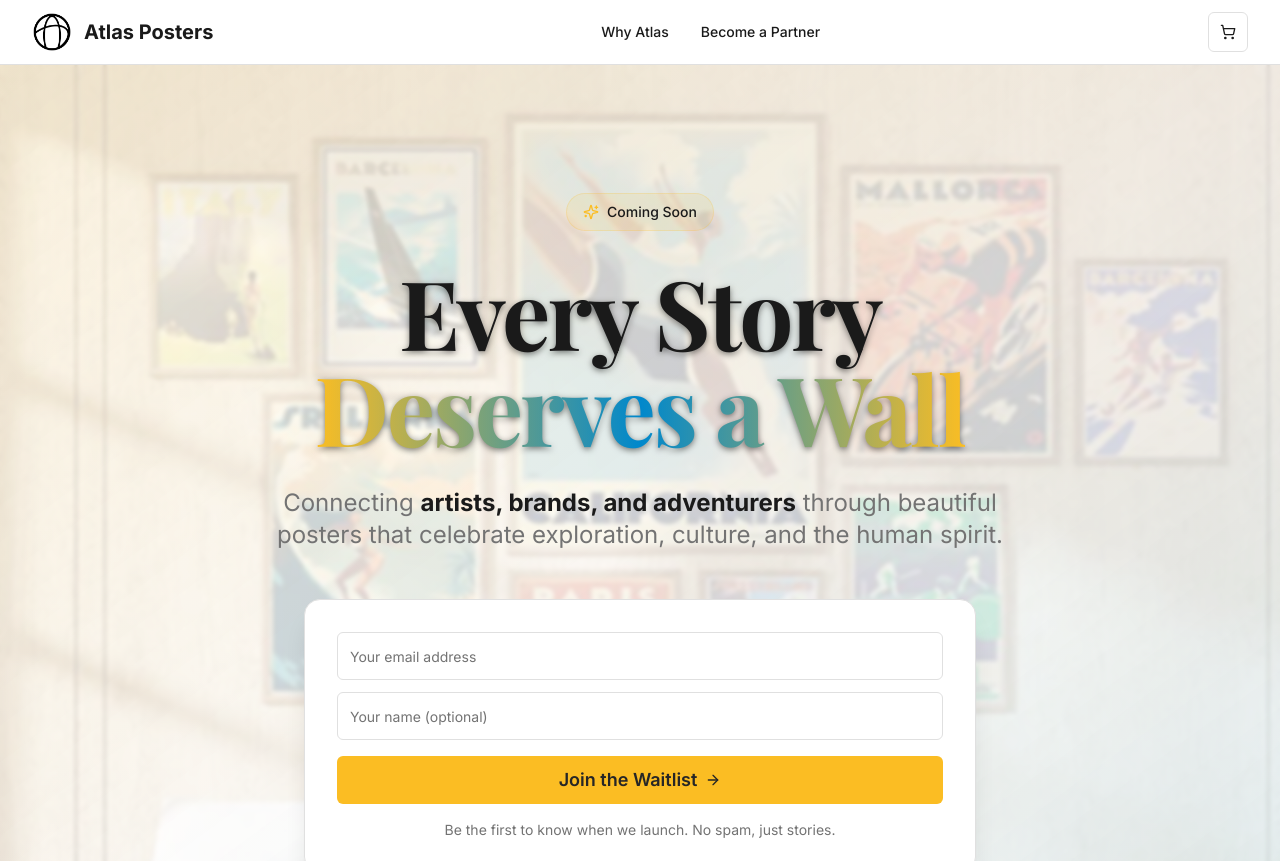
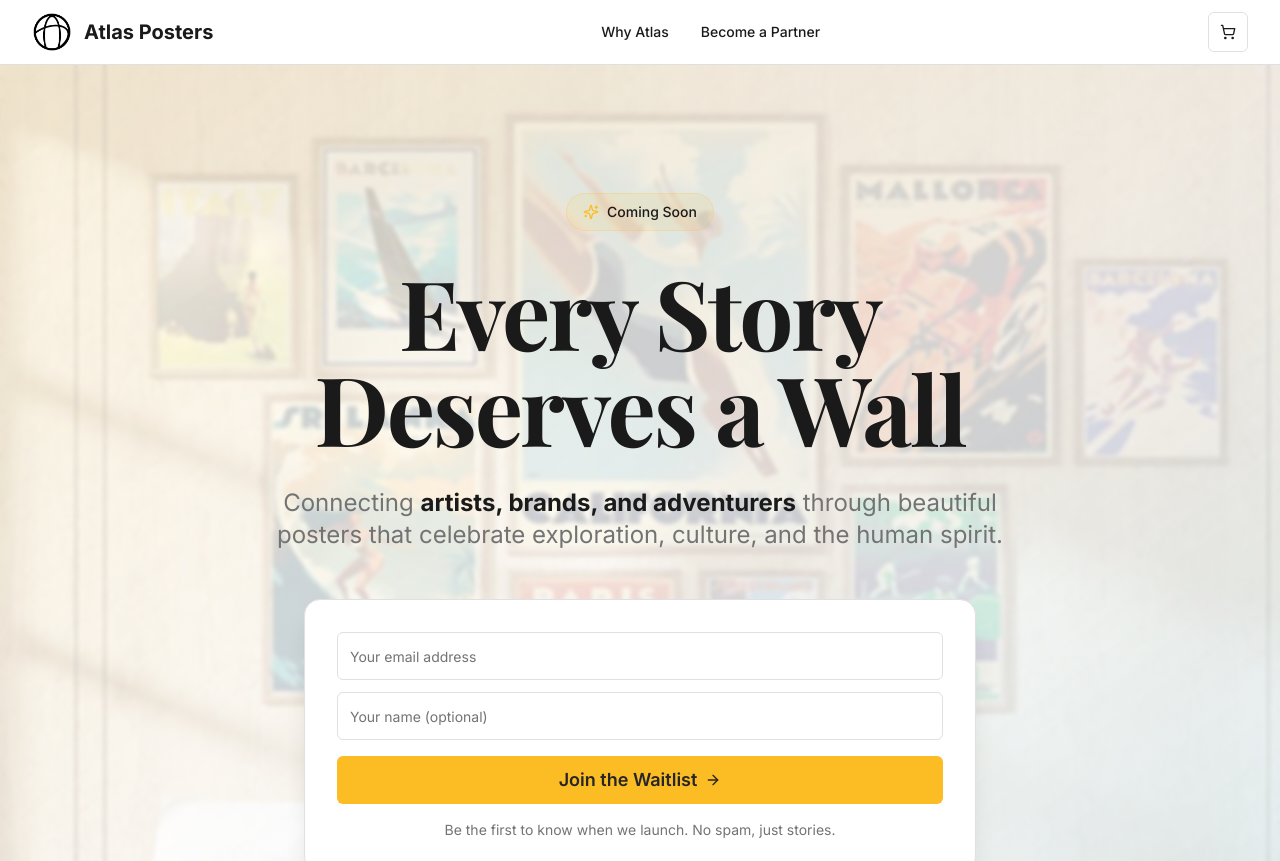
Before and after one commit to jeremycastro/atlasposters-857f32f2, a React (Vite) app: page / in a window 1280 px wide. Shown: the top 861 px of the page. Built offline with nearby package versions, Linux system fonts and the light colour scheme; the HTML template or start-up script is replaced by a standard one; a web font is replaced by a local one.

Commit message:
Remove heading drop shadow and solidify gradient text
Remove the drop shadow from the hero heading and convert the gradient-wrapped portion to solid text, making the "Deserves a Wall" line match the solid styling of the heading.

```diff
--- a/src/pages/Index.tsx
+++ b/src/pages/Index.tsx
@@ -103,12 +103,10 @@ const Index = () => {
               Coming Soon
             </div>
 
-            <h1 className="text-5xl md:text-7xl lg:text-8xl font-bold tracking-tight leading-[1.1]" style={{ filter: 'drop-shadow(0 2px 3px rgba(0, 0, 0, 0.5))' }}>
+            <h1 className="text-5xl md:text-7xl lg:text-8xl font-bold tracking-tight leading-[1.1]">
               Every Story
               <br />
-              <span className="bg-gradient-to-r from-atlas-gold via-atlas-ocean to-atlas-gold bg-clip-text text-transparent">
-                Deserves a Wall
-              </span>
+              Deserves a Wall
             </h1>
 
             <p className="text-xl md:text-2xl text-muted-foreground max-w-3xl mx-auto leading-relaxed">
```
